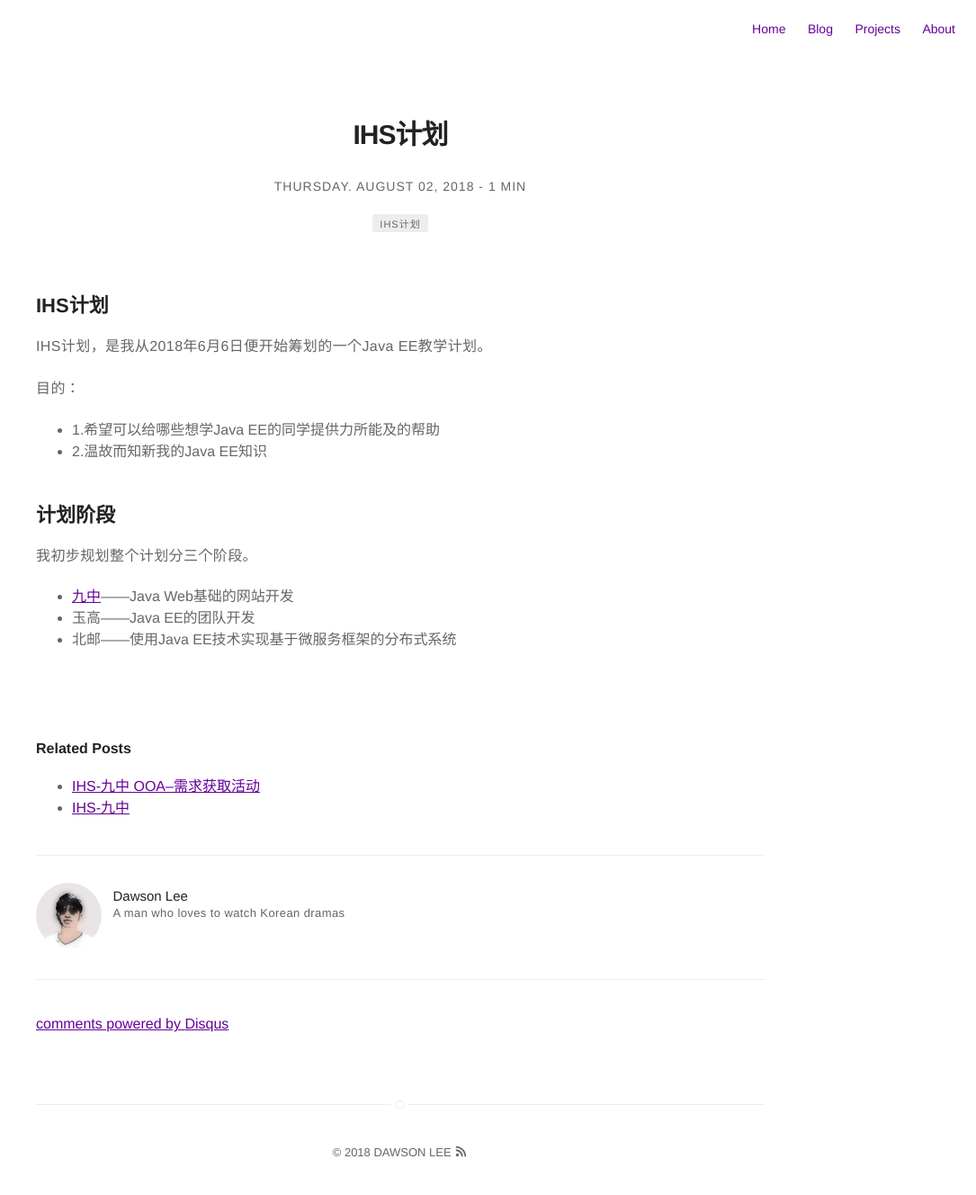
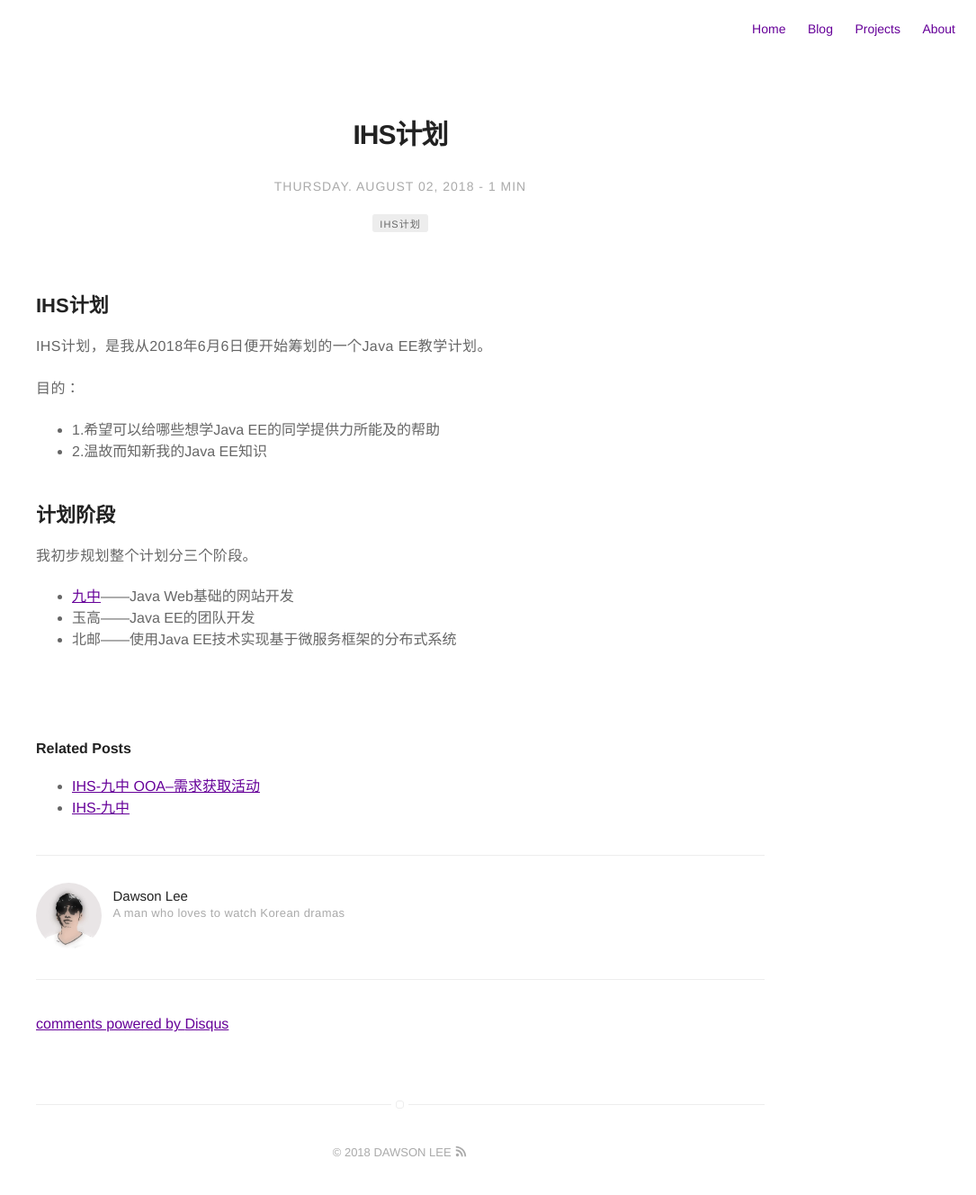
Before and after one commit to dawsonlee1790/dawsonlee1790.github.io, a Jekyll site: the page built from _posts/2018-06-06-IHS计划.md, in a window 1280 px wide. Shown: the whole page at 90% size, without its empty margins (195-1280 px from the left). Built offline with Jekyll 4.4.1, drawn with Linux system fonts in a browser that asks for light colours; comment, search, counter and statistics services are not loaded.

Commit message:
修改博客外观

```diff
--- a/_sass/base/variables.sass
+++ b/_sass/base/variables.sass
@@ -3,7 +3,7 @@ $fontMonospace: "Consolas", Liberation Mono, Menlo, Courier, monospace
 
 $alpha: #666
 $beta: #222222
-$gama: #666666
+$gama: #aaa
 $delta: #660099
 $epsilon: #ededed
 
```
